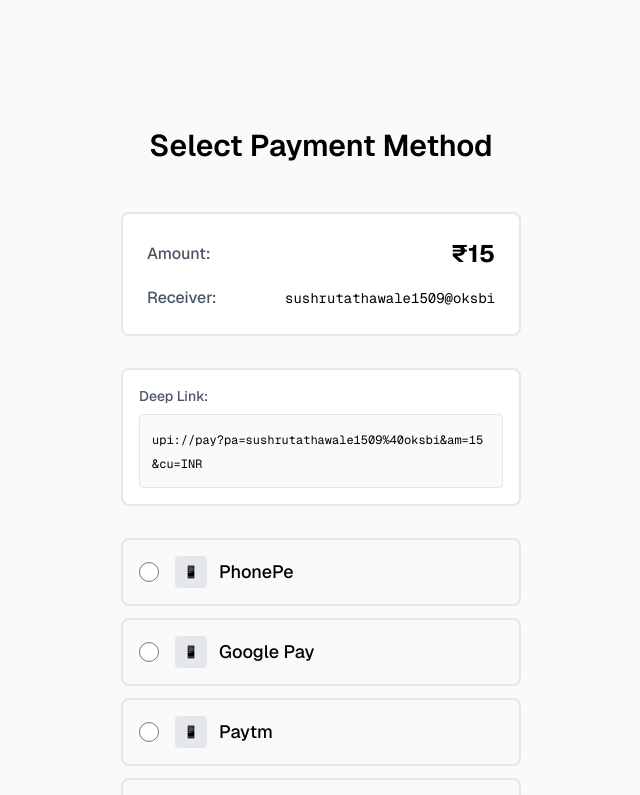
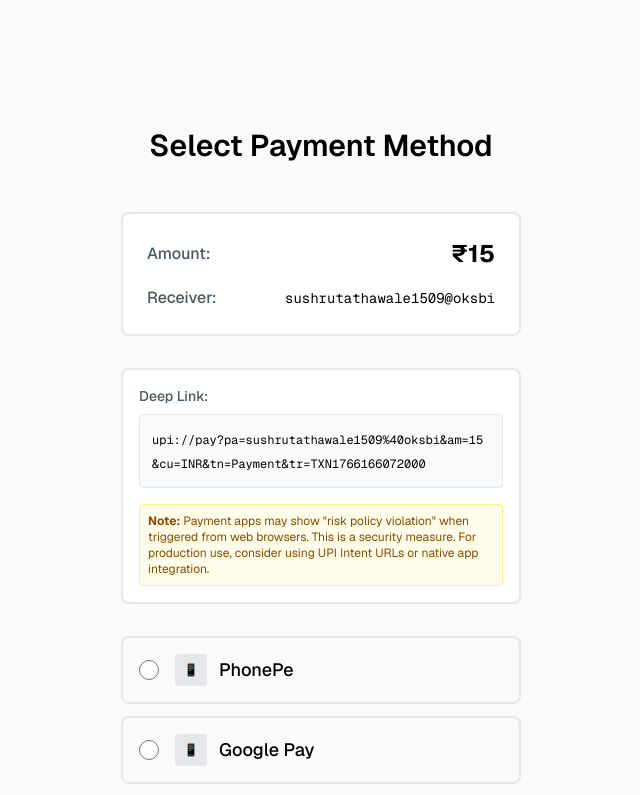
Before and after one commit to kr-keshav/proxyPayNextWebapp, a Next.js app: page / in a window 1280 px wide. Shown: the top 795 px of the page, without its empty margins (319-959 px from the left). Built offline with nearby package versions, Linux system fonts and the light colour scheme.

Commit message:
Add transaction parameters to UPI deep links and add risk policy warning note

```diff
--- a/app/page.tsx
+++ b/app/page.tsx
@@ -39,7 +39,21 @@ export default function Home() {
   const generateDeepLink = (payType: string) => {
     // Encode UPI ID for URL
     const encodedUpiId = encodeURIComponent(receiverUpiId);
-    const baseUPILink = `upi://pay?pa=${encodedUpiId}&am=${amount}&cu=INR`;
+
+    // Generate transaction reference ID
+    const transactionRef = `TXN${Date.now()}`;
+    const transactionNote = 'Payment';
+
+    // Build UPI parameters with additional required fields
+    const upiParams = new URLSearchParams({
+      pa: receiverUpiId,
+      am: amount.toString(),
+      cu: 'INR',
+      tn: transactionNote,
+      tr: transactionRef,
+    });
+
+    const baseUPILink = `upi://pay?${upiParams.toString()}`;
 
     if (payType === 'upi' || payType === 'manual') {
       return baseUPILink;
@@ -114,6 +128,12 @@ export default function Home() {
                 {getCurrentDeepLink()}
               </code>
             </div>
+            <div className="mt-2 p-2 bg-yellow-50 dark:bg-yellow-900/20 rounded border border-yellow-200 dark:border-yellow-800">
+              <p className="text-xs text-yellow-800 dark:text-yellow-200">
+                <strong>Note:</strong> Payment apps may show "risk policy violation" when triggered from web browsers.
+                This is a security measure. For production use, consider using UPI Intent URLs or native app integration.
+              </p>
+            </div>
           </div>
         </div>
 
```
